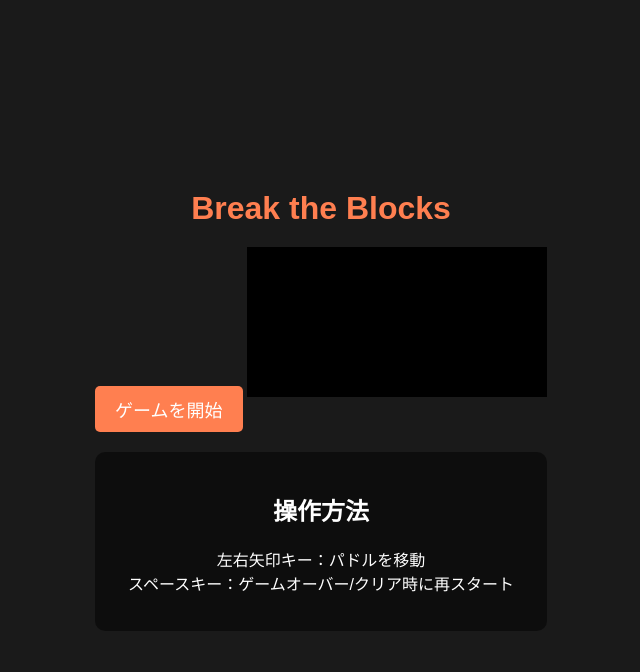
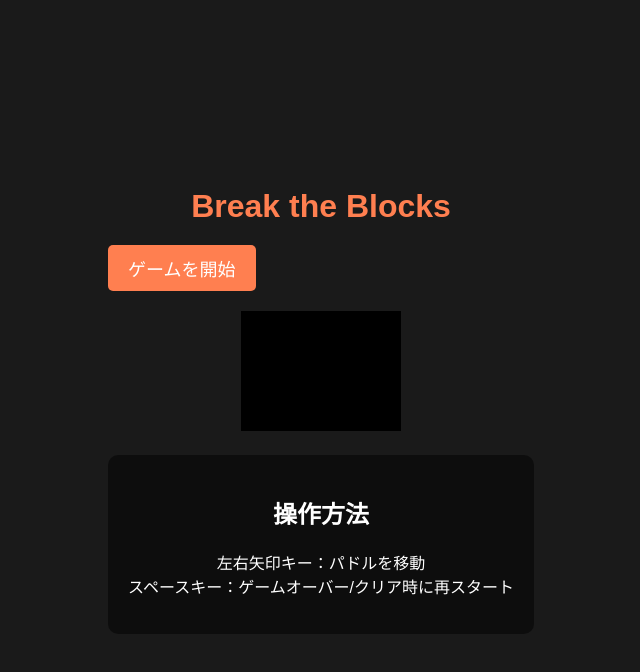
Before and after one commit to kanejun06/pyxelGameTest01, a plain HTML site: page index.html in a window 1280 px wide. Both pictures are taken after a click on the button "ゲームを開始". Shown: the whole page, without its empty margins (319-959 px from the left). Drawn offline with Linux system fonts and the light colour scheme.

Commit message:
Update web implementation for better compatibility

```diff
--- a/index.html
+++ b/index.html
@@ -4,6 +4,7 @@
     <meta charset="UTF-8">
     <meta name="viewport" content="width=device-width, initial-scale=1.0">
     <title>Break the Blocks - Pyxel Web</title>
+    <script src="https://cdn.jsdelivr.net/gh/kitao/pyxel/wasm/pyxel.js"></script>
     <style>
         body {
             margin: 0;
@@ -21,6 +22,8 @@
         #canvas {
             background-color: black;
             margin-bottom: 20px;
+            width: 160px;
+            height: 120px;
         }
         .instructions {
             color: white;
@@ -60,26 +63,37 @@
             スペースキー：ゲームオーバー/クリア時に再スタート</p>
         </div>
     </div>
-    <script type="module">
-        import * as pyxel from "https://cdn.jsdelivr.net/gh/kitao/pyxel/wasm/pyxel.js"
+    <script>
+        window.addEventListener('load', () => {
+            document.getElementById('startButton').addEventListener('click', async () => {
+                try {
+                    document.getElementById('startButton').style.display = 'none';
 
-        async function startGame() {
-            try {
-                await pyxel.init()
-                const response = await fetch('simple_game.py')
-                const code = await response.text()
-                await pyxel.exec(code)
-                await pyxel.run()
-            } catch (error) {
-                console.error('Error starting game:', error)
-                alert('ゲームの起動に失敗しました。')
-            }
-        }
+                    // Pyxelの初期化
+                    await pyxel.init({
+                        width: 160,
+                        height: 120,
+                        title: "Break the Blocks",
+                        caption: "Break the Blocks"
+                    });
 
-        document.getElementById('startButton').addEventListener('click', () => {
-            document.getElementById('startButton').style.display = 'none'
-            startGame()
-        })
+                    // Pythonコードの読み込みと実行
+                    const response = await fetch('simple_game.py');
+                    if (!response.ok) {
+                        throw new Error('Failed to load game code');
+                    }
+                    const code = await response.text();
+                    await pyxel.exec(code);
+
+                    // ゲームの実行
+                    await pyxel.run();
+                } catch (error) {
+                    console.error('Error starting game:', error);
+                    alert('ゲームの起動に失敗しました: ' + error.message);
+                    document.getElementById('startButton').style.display = 'block';
+                }
+            });
+        });
     </script>
 </body>
 </html>
```
